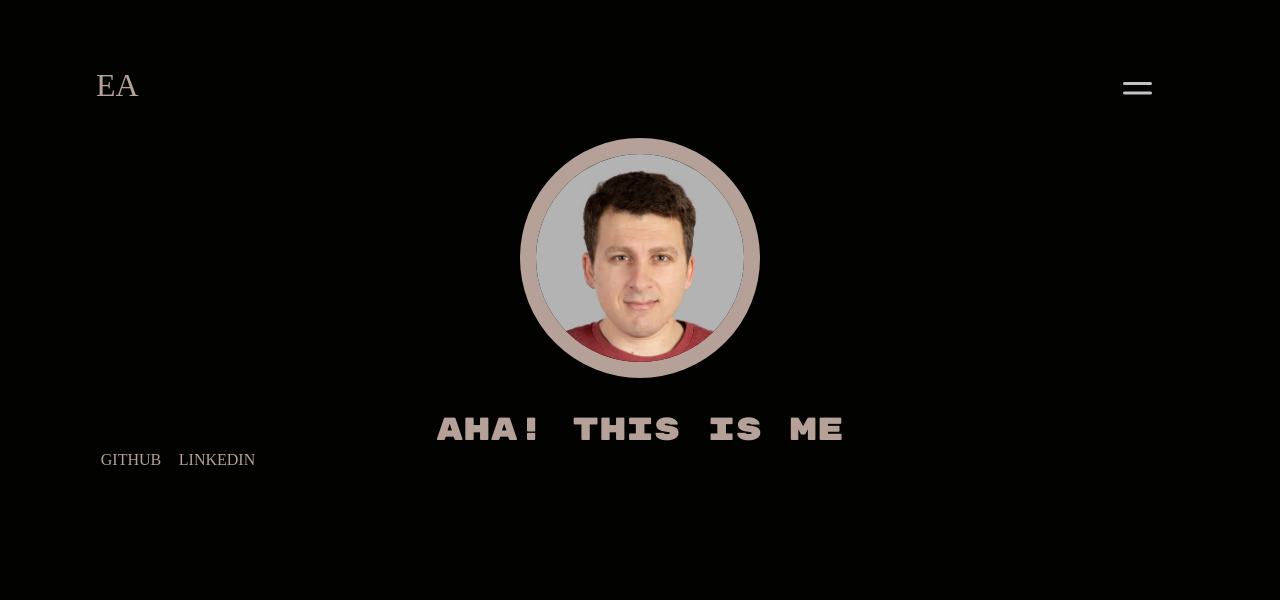
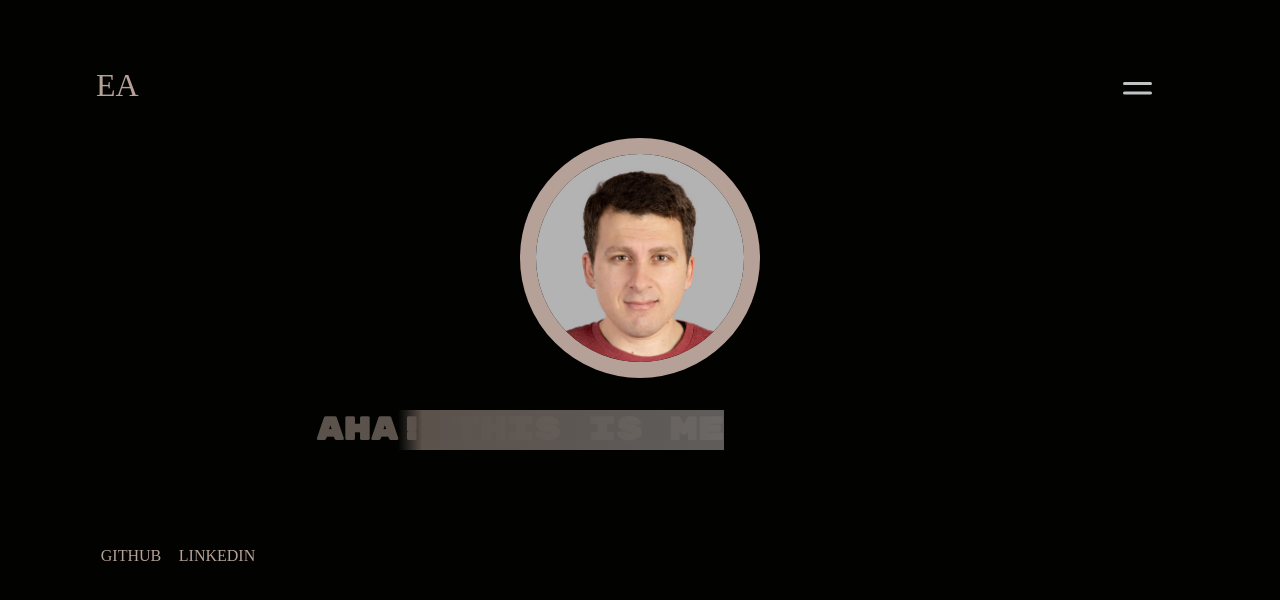
Before and after one commit to emreavcia/portfolio, a React (Create React App) app: page /about in a window 1280 px wide. Shown: the top 600 px of the page. Built offline with nearby package versions, Linux system fonts and the light colour scheme; a web font is replaced by a local one.

Commit message:
noscript tag content is modified

```diff
--- a/public/index.html
+++ b/public/index.html
@@ -14,9 +14,8 @@
     <title>React App</title>
   </head>
   <body>
-    <noscript>You'll see my portfolio here</noscript>
+    <noscript>Opps! You could see my portfolio webpage but...</noscript>
     <div id="root"></div>
-
     <!--Fontawesome kit-->
     <script
       src="https://kit.fontawesome.com/ac064ab494.js"
--- a/src/components/about/About.js
+++ b/src/components/about/About.js
@@ -2,10 +2,13 @@ import React from 'react'
 import "./about.css"
 
 const About = () => {
+
+
+
     return (
         <section className='about'>
 
-            <p>Aha! This is me</p>
+            <h2>Aha! This is me</h2>
 
             <img src="mySnapShot.jpg" alt="mySnapShot" />
 
--- a/src/components/about/about.css
+++ b/src/components/about/about.css
@@ -1,4 +1,4 @@
-.about {
+section.about {
   margin-top: 1em;
   width: 100%;
   display: flex;
@@ -7,19 +7,48 @@
   justify-content: center;
 }
 
-.about p {
+.about h2 {
   color: var(--khaki);
   font-family: var(--RubikMonoOne);
   font-size: 2em;
   text-align: center;
   order: 2;
   margin-top: 1em;
+  transition: 2s;
+  animation: flowingInText 4s ease-in-out;
+}
+
+@keyframes flowingInText {
+  0% {
+    margin-left: -15em;
+    opacity: 0;
+  }
+
+  100% {
+    margin-left: 0;
+    opacity: 1;
+  }
 }
 
 .about img {
   width: 15em;
   height: 15em;
   object-fit: cover;
+  border-radius: 50%;
   border: 1em solid var(--khaki);
-  border-radius: 50%;
+  animation: flowingInImg 2s linear;
 }
+
+@keyframes flowingInImg {
+  0% {
+    margin-right: -15em;
+    opacity: 0;
+    border: 0 solid var(--khaki);
+  }
+
+  100% {
+    margin-right: 0;
+    opacity: 1;
+    border: 1em solid var(--khaki);
+  }
+}
--- a/src/components/footer/footer.css
+++ b/src/components/footer/footer.css
@@ -13,7 +13,7 @@ footer a {
 
 footer a:hover {
   text-decoration: underline var(--yellow);
-  animation: textUnderline 0.5s;
+  animation: textUnderline 0.1s;
 }
 
 @keyframes textUnderline {
```
Also changed, not shown: public/logo192.png (deleted), public/logo512.png (deleted).
